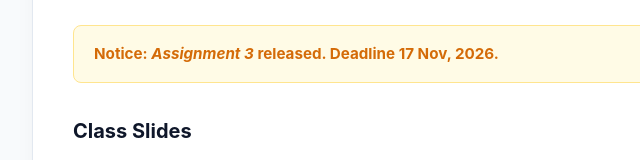
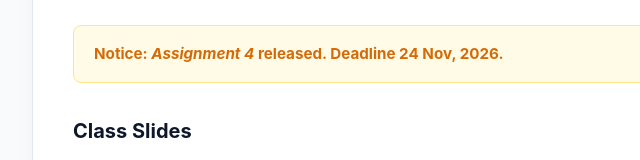
Before and after one commit to avikradhikary/avikradhikary.github.io, a plain HTML site: page Matrix_Analysis_2026.html in a window 1280 px wide. Shown: the part 281-441 px from the top of the page, 158-798 px from the left. Drawn offline with Linux system fonts and the light colour scheme.

Commit message:
Update Matrix_Analysis_2026.html

```diff
--- a/Matrix_Analysis_2026.html
+++ b/Matrix_Analysis_2026.html
@@ -416,7 +416,7 @@
 
     <!-- Notice Box -->
     <div class="notice-box">
-        <strong>Notice: <em>Assignment 3</em> released. Deadline 17 Nov, 2026.
+        <strong>Notice: <em>Assignment 4</em> released. Deadline 24 Nov, 2026.
     </div>
 
     <!-- Class Slides -->
```
